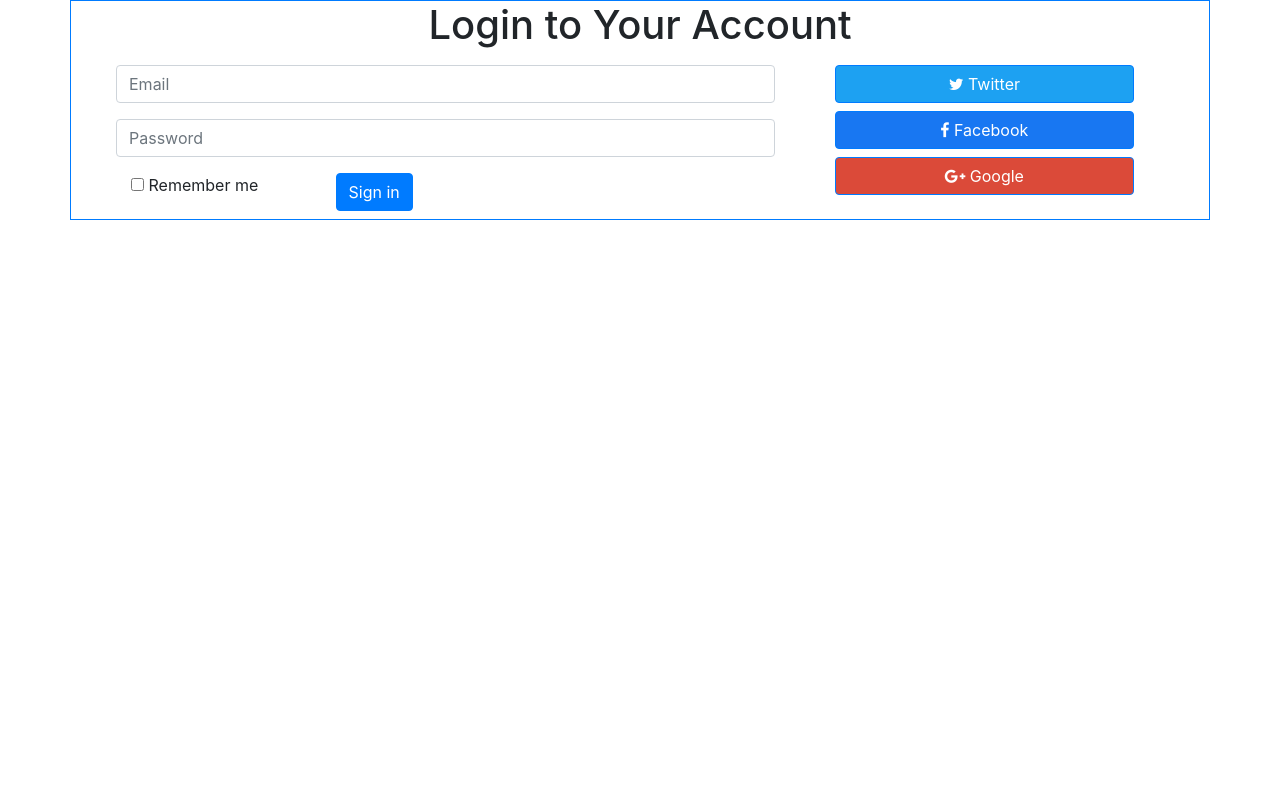
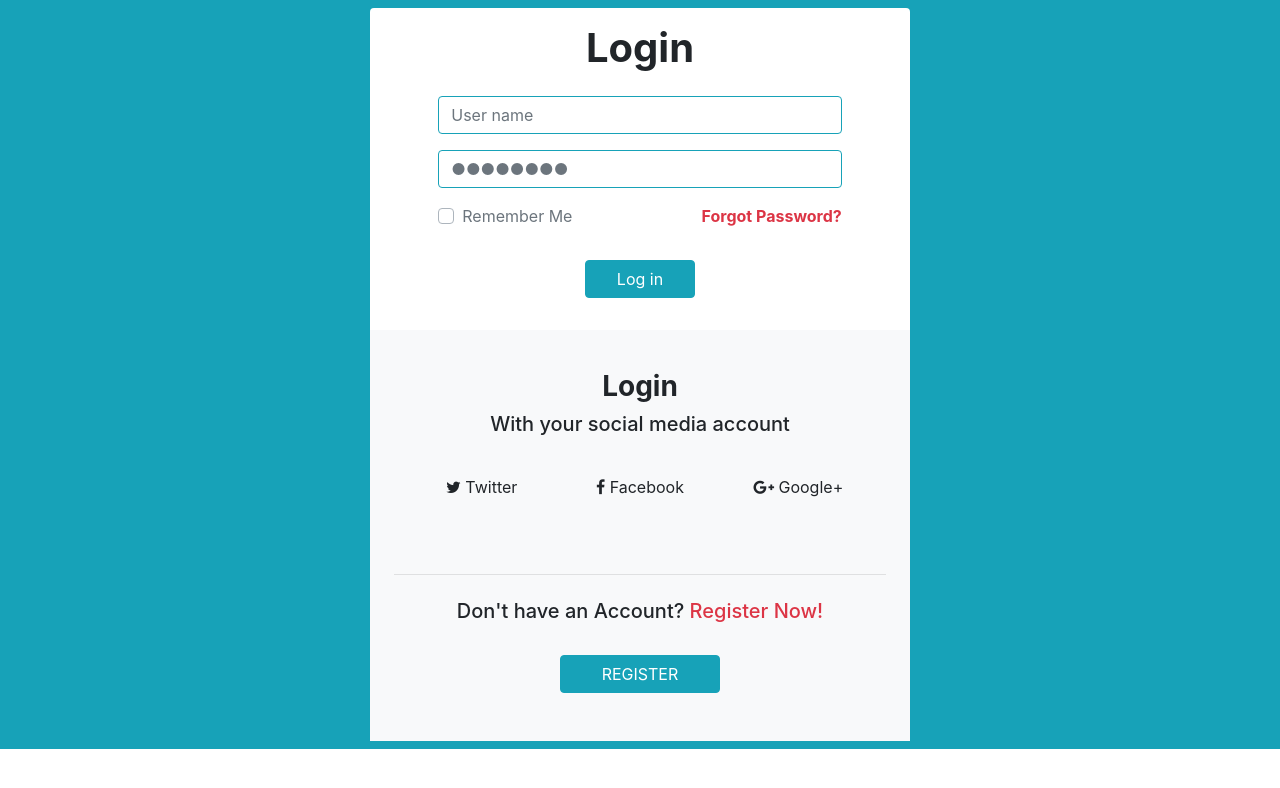
Before and after one commit to faskan/todo-angular, an Angular app: page / in a window 1280 px wide. Shown: the top 788 px of the page. Built offline with nearby package versions, Linux system fonts and the light colour scheme.

Commit message:
login page revised

```diff
--- a/src/app/login/login.component.html
+++ b/src/app/login/login.component.html
@@ -1,35 +1,71 @@
-<form>
-  <div class="container border border-primary">
-    <div class="text-center">
-      <h1>Login to Your Account</h1>
+<div class="bg-info">
+    <!-- Container containing all contents -->
+    <div class="container">
+        <div class="row justify-content-center">
+            <div class="col-12 col-md-9 col-lg-7 col-xl-6">
+                <!-- White Container -->
+                <div class="container bg-white rounded mt-2 mb-2 px-0">
+                    <!-- Main Heading -->
+                    <div class="row justify-content-center align-items-center pt-3">
+                        <h1><strong>Login</strong></h1>
                     </div>
-    <div class="row col-sm-12">
-      <div class="col-sm-8">
-        <div class="col-sm-12 mx-auto py-2">
-          <input type="email" class="form-control" id="inputEmail" placeholder="Email">
-        </div>
-        <div class="col-sm-12 mx-auto py-2">
-          <input type="password" class="form-control" id="inputPassword" placeholder="Password">
-        </div>
-        <div class="row col-sm-12 mx-auto py-2">
-          <label class="col-sm-4"><input type="checkbox"> Remember me</label>
-          <button class="col-sm-8" type="submit" class="btn btn-primary">Sign in</button>
+                    <div class="pt-3 pb-3">
+                        <form class="form-horizontal">
+                            <!-- User Name Input -->
+                            <div class="form-group row justify-content-center px-3">
+                                <div class="col-9 px-0"> <input type="text" placeholder="User name" class="form-control border-info placeicon"> </div>
+                            </div> <!-- Password Input -->
+                            <div class="form-group row justify-content-center px-3">
+                                <div class="col-9 px-0"> <input type="password" placeholder="&#9679;&#9679;&#9679;&#9679;&#9679;&#9679;&#9679;&#9679;" class="form-control border-info placeicon"> </div>
+                            </div> <!-- CheckBox Remember Me-->
+                            <div class="form-group row justify-content-center px-3">
+                                <div class="col-9">
+                                    <div class="row">
+                                        <div class="col-6 px-0">
+                                            <div class="custom-control custom-checkbox mb-3"> <input id="customCheck1" type="checkbox" class="custom-control-input checkbox-muted"> <label for="customCheck1" class="custom-control-label text-muted">Remember Me</label> </div>
+                                        </div> <!-- Forgot Password Link -->
+                                        <div class="col-6 px-0 text-right"> <span><a href="#" class="text-danger"><b>Forgot Password?</b></a></span> </div>
                                     </div>
                                 </div>
-      <div class="col-sm-4">
-        <div class="col-sm-12">
-          <button type="button" class="col-sm-12 btn btn-primary mt-2 twitter-color"> <span class="fa fa-twitter"></span>
-            Twitter</button>
+                            </div> <!-- Log in Button -->
+                            <div class="form-group row justify-content-center">
+                                <div class="col-3 px-3"> <input type="submit" value="Log in" class="btn btn-block btn-info"> </div>
                             </div>
-        <div class="col-sm-12">
-          <button type="button" class="col-sm-12 btn btn-primary mt-2 fb-color"> <span class="fa fa-facebook"></span>
-            Facebook</button>
+                        </form>
+                    </div> <!-- Alternative Login -->
+                    <div class="mx-0 px-0 bg-light">
+                        <div class="pt-4">
+                            <div class="row justify-content-center pt-3">
+                                <h3><strong>Login</strong></h3>
                             </div>
-        <div class="col-sm-12">
-          <button type="button" class="col-sm-12 btn btn-primary mt-2 google-color"> <span class="fa fa-google-plus"></span>
-            Google</button>
+                            <div class="row justify-content-center">
+                                <h5>With your social media account</h5>
+                            </div> <!-- Social Media Login buttons -->
+                            <div class="row justify-content-center pt-4">
+                                <div class="col-10">
+                                    <div class="row justify-content-center">
+                                        <!-- Twitter Connect -->
+                                        <div class="col-7 col-sm-4 px-1 pb-1"> <a href="#" class="btn btn-block btn-social btn-twitter"> <span class="fa fa-twitter"></span> Twitter </a> </div> <!-- Facebook Connect -->
+                                        <div class="col-7 col-sm-4 px-1 pb-1"> <a href="#" class="btn btn-block btn-social btn-facebook"> <span class="fa fa-facebook"></span> Facebook </a> </div> <!-- Google Connect -->
+                                        <div class="col-7 col-sm-4 px-1 pb-1"> <a href="#" class="btn btn-block btn-social btn-google"> <span class="fa fa-google-plus"></span> Google+ </a> </div>
+                                    </div>
+                                </div>
+                            </div>
+                        </div> <!-- Horizontal Line -->
+                        <div class="px-4 pt-5">
+                            <hr>
+                        </div> <!-- Register Now -->
+                        <div class="pt-2">
+                            <div class="row justify-content-center">
+                                <h5>Don't have an Account?<span><a href="#" class="text-danger"> Register Now!</a></span></h5>
+                            </div>
+                            <div class="row justify-content-center align-items-center pt-4 pb-5">
+                                <div class="col-4"> <a href="#" class="btn btn-block btn-info"> REGISTER </a> </div>
                             </div>
                         </div>
                     </div>
                 </div>
-</form>
+            </div>
+        </div>
+    </div>
+</div>
```
Lines whose indentation alone changed are shown as unchanged.
